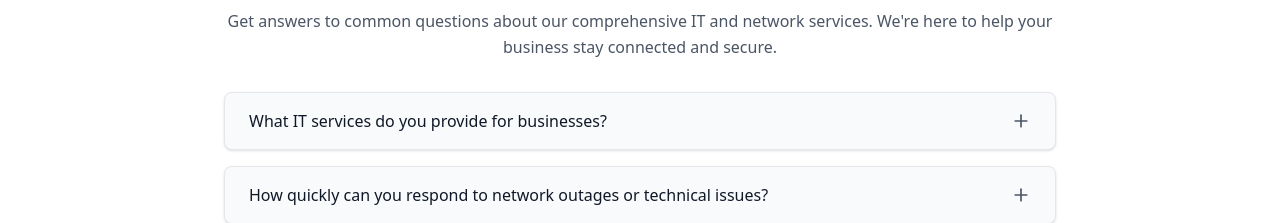
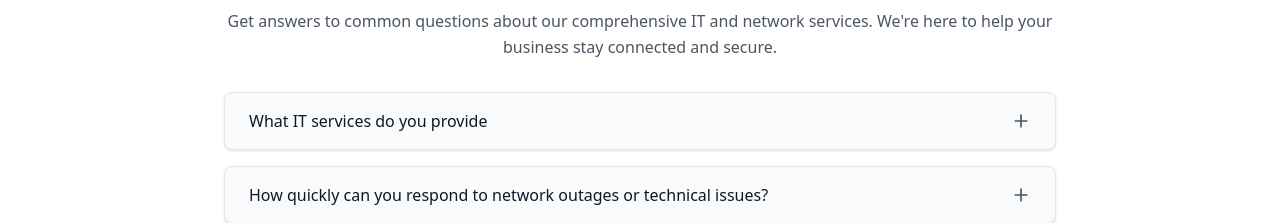
Before and after one commit to euree86/dns, a React (Vite) app: page /liscence in a window 1280 px wide. Shown: the part 1102-1325 px from the top of the page. Built offline with nearby package versions, Linux system fonts and the light colour scheme.

Commit message:
page added

```diff
--- a/src/component/liscence.jsx
+++ b/src/component/liscence.jsx
@@ -152,7 +152,7 @@ const License = () => {
 
   const faqData = [
     {
-      question: "What IT services do you provide for businesses?",
+      question: "What IT services do you provide ",
       answer:
         "We offer comprehensive IT solutions including network infrastructure setup, cloud migration, cybersecurity implementation, managed IT support, system monitoring, data backup and recovery, software installation and maintenance, and 24/7 technical support. Our services are tailored to meet the specific needs of small to enterprise-level businesses.",
     },
```
